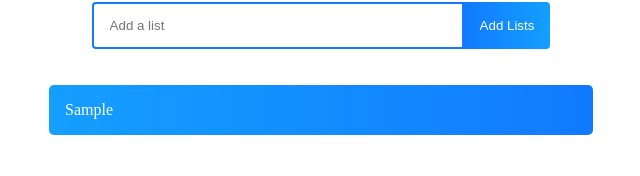
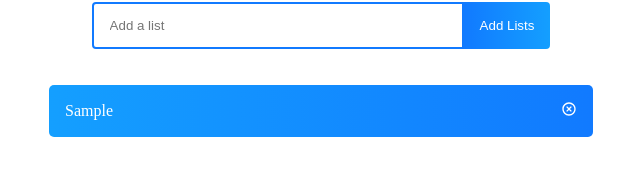
Before and after one commit to BelenMaru/sampleList, a React (Create React App) app: page / in a window 1280 px wide. Both pictures are taken after typing "Sample" into the empty fields and a click on the button "Add Lists". Shown: the part 206-382 px from the top of the page, without its empty margins (319-959 px from the left). Built offline with nearby package versions, Linux system fonts and the light colour scheme.

Commit message:
import react icon for the delete option

```diff
--- a/src/components/SampleItem.js
+++ b/src/components/SampleItem.js
@@ -1,9 +1,15 @@
 import React from 'react'
+import {RiCloseCircleLine} from "react-icons/ri";
 
 function SampleItem(props) {
   return (
-    <div className= "sample-row">{props.todo.text}</div>
-  )
+    <div className="sample-row">
+      {props.todo.text}
+      <div className="icon-container">
+        <RiCloseCircleLine className= "icon"/>
+      </div>
+    </div>
+  );
 }
 
 export default SampleItem
```
